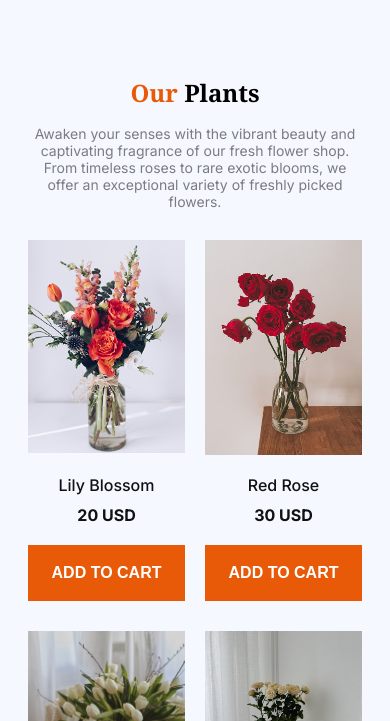
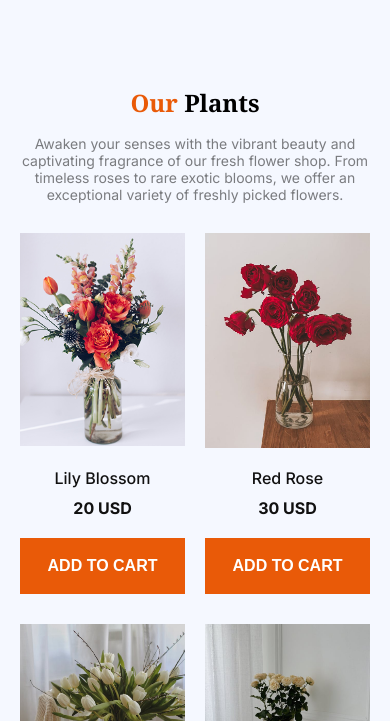
Before and after one commit to sayhan911/Assignment-Responsive-Flowers, a plain HTML site: page index.html in a window 390 px wide. Shown: the part 555-1276 px from the top of the page. Drawn offline with Linux system fonts and the light colour scheme.

Commit message:
Fixed some minor issues regarding to mobile responsiveness

```diff
--- a/styles/styles.css
+++ b/styles/styles.css
@@ -22,6 +22,8 @@
   }
   body{
     background-color: rgba(245, 248, 255, 1);
+    padding: 0;
+    margin: 0;
   }
   .primary-text-color{
     color: rgba(0, 0, 0, 1);
@@ -412,7 +414,6 @@
 
 /* responsive design for mobile devices */
 @media screen and (max-width: 576px){
-
     /* header section styles */
 .nav-links li a.home-nav,
 .nav-links li a.shop-nav,
@@ -564,6 +565,7 @@
 }
 .subscribe input[type="email"]{
     width: 218px;
+    border-radius: none;
   }
 .subscribe button{
     padding: 19px 12px;
```
